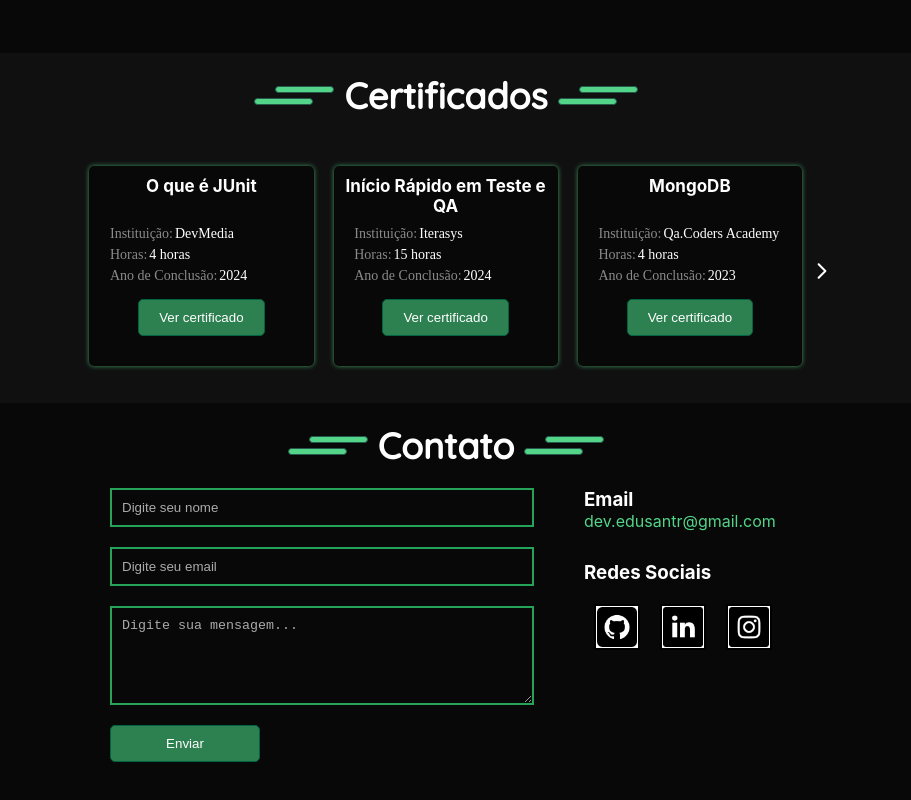
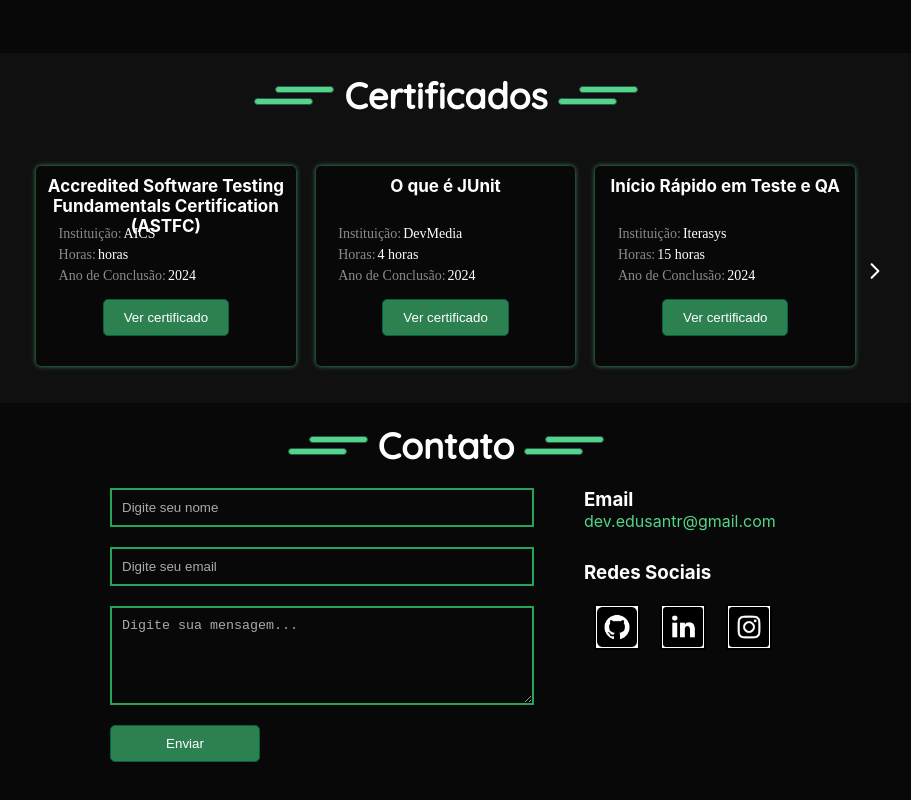
Before and after one commit to eduardostr/Portfolio-eduRodrigues, a React (Create React App) app: page / in a window 1280 px wide. Shown: the part 2417-3217 px from the top of the page, without its empty margins (194-1105 px from the left). Built offline with nearby package versions, Linux system fonts and the light colour scheme; a web font is replaced by a local one.

Commit message:
add new file

```diff
--- a/src/components/Certificates/certificateData.ts
+++ b/src/components/Certificates/certificateData.ts
@@ -7,6 +7,13 @@
 }
 
 export const certificados: Certificado[] = [
+  {
+    nome: "Accredited Software Testing Fundamentals Certification (ASTFC)",
+    instituicao: "AICS",
+    horas: "",
+    ano: "2024",
+    link: "assets/pdf/Certificate - ASTFC.pdf",
+  },
   {
     nome: "O que é JUnit",
     instituicao: "DevMedia",
```
Also changed, not shown: 1 other file (tests, documents, lock files or other folders).
